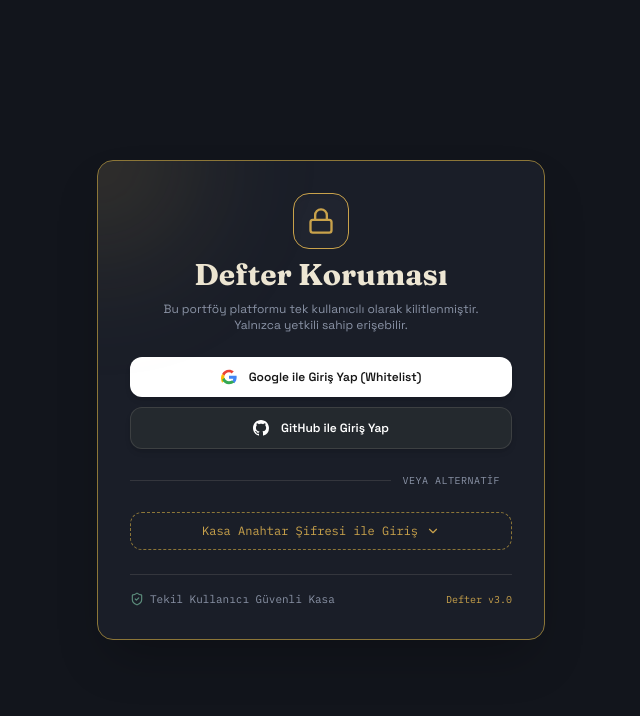
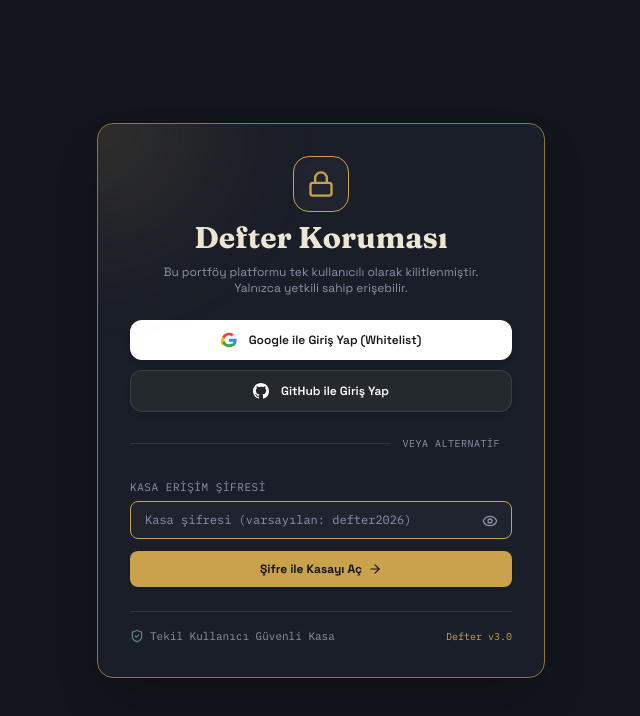
Before and after one commit to amcaoglu35/defter, a Next.js app: page / in a window 1280 px wide. Shown: the top 716 px of the page, without its empty margins (319-959 px from the left). Built offline with nearby package versions, Linux system fonts and the light colour scheme; no server answers.

Commit message:
UX: open password input directly with default hint

```diff
--- a/components/AuthGuard.tsx
+++ b/components/AuthGuard.tsx
@@ -16,7 +16,7 @@ export default function AuthGuard({ children }: { children: React.ReactNode }) {
   const [isAuthenticated, setIsAuthenticated] = useState<boolean | null>(null);
   const [password, setPassword] = useState("");
   const [showPassword, setShowPassword] = useState(false);
-  const [showPasswordForm, setShowPasswordForm] = useState(false);
+  const [showPasswordForm, setShowPasswordForm] = useState(true);
   const [error, setError] = useState(() => {
     if (typeof window === "undefined") return false;
     const urlParams = new URLSearchParams(window.location.search);
@@ -254,7 +254,7 @@ export default function AuthGuard({ children }: { children: React.ReactNode }) {
                       setError(false);
                     }}
                     disabled={isSubmitting}
-                    placeholder="Şifrenizi girin..."
+                    placeholder="Kasa şifresi (varsayılan: defter2026)"
                     autoFocus
                     className="w-full bg-[var(--ink-3)] border border-[var(--line)] rounded-lg px-3.5 py-2.5 pr-10 text-xs text-[var(--paper)] placeholder-[var(--mist)] focus:outline-none focus:border-[var(--brass)] font-mono transition-colors disabled:opacity-50"
                   />
```
